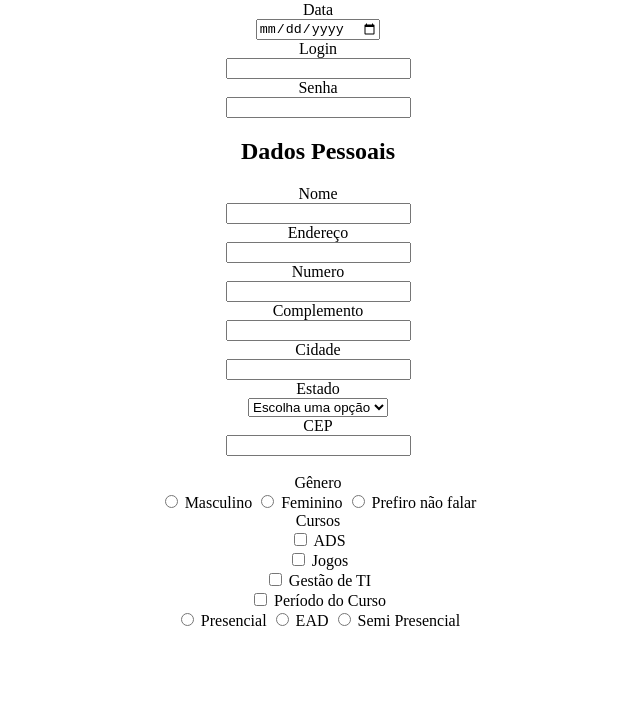
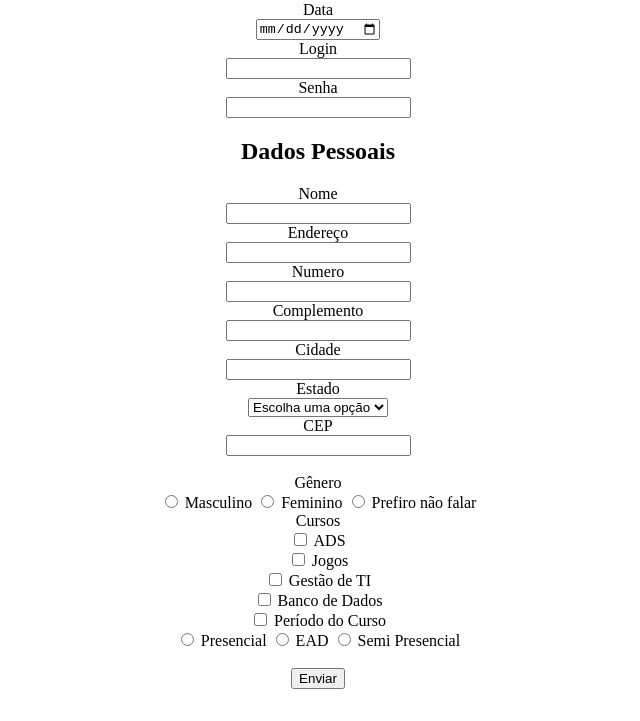
Before and after one commit to Bigeus/AnaliseSistemasL1, a plain HTML site: page Formulario/index.html in a window 1280 px wide. Shown: the part 79-800 px from the top of the page, without its empty margins (322-962 px from the left). Drawn offline with Linux system fonts and the light colour scheme.

Commit message:
update formulario

```diff
--- a/Formulario/index.html
+++ b/Formulario/index.html
@@ -86,6 +86,8 @@
             <input type="checkbox" id="curso3" name="gestaoTi" value="gestaoTi">
             <label for="curso1">Gestão de TI</label><br>
             <input type="checkbox" id="curso4" name="bandoDeDados" value="bancoDeDados">
+            <label for="curso1">Banco de Dados</label><br>
+            <input type="checkbox" id="curso4" name="bandoDeDados" value="bancoDeDados">
             <label for="presencial">Período do Curso</label>
             <br>
             <input type="radio" id="presencial" name="periodosCursos">
@@ -94,7 +96,8 @@
             <label for="ead">EAD</label>
             <input type="radio" name="periodosCursos" id="semiPresencial">
             <label for="semiPresencial">Semi Presencial</label>
-            <br>
+            <br><br>
+            <input type="submit" value="Enviar">
     </center>
 </body>
 
```
